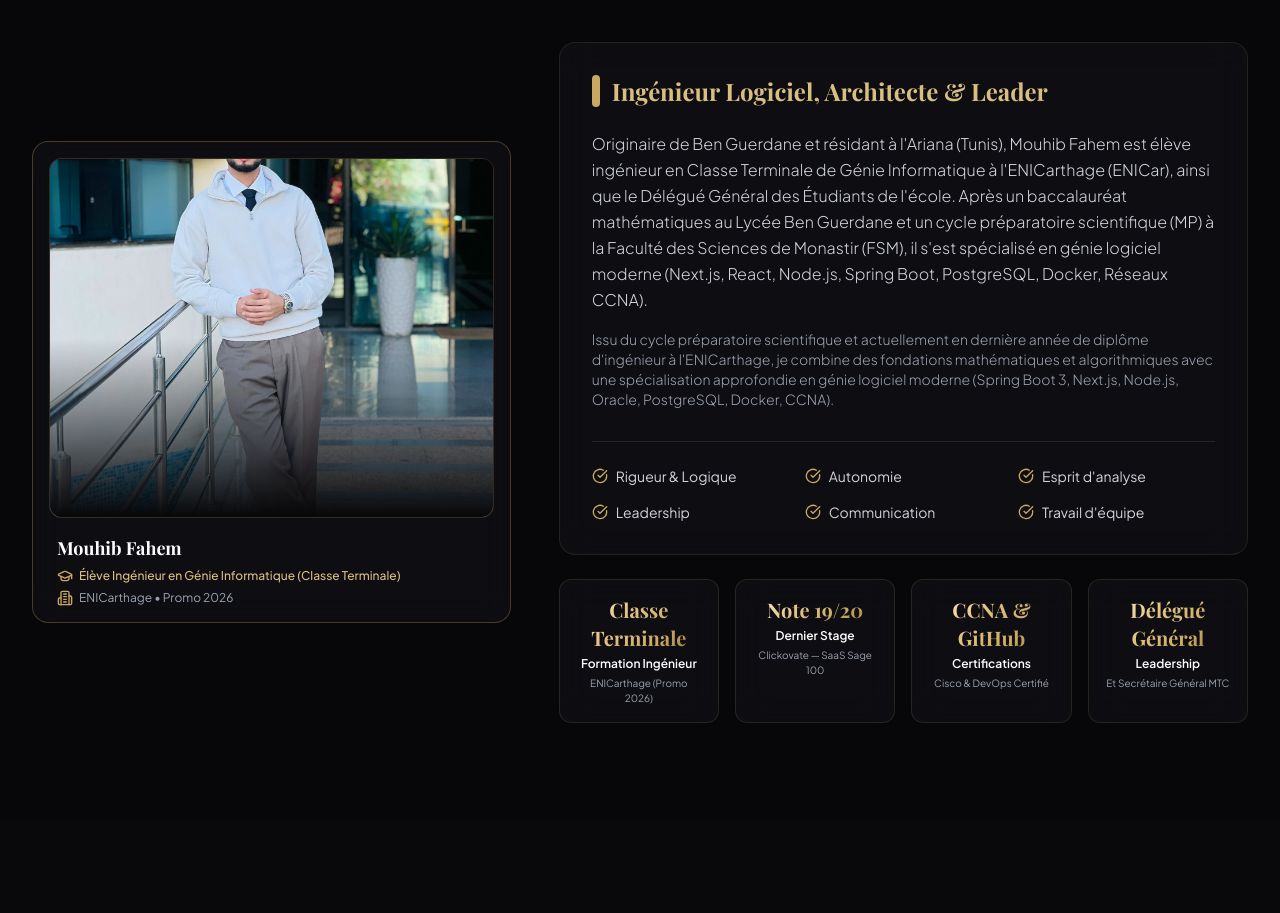
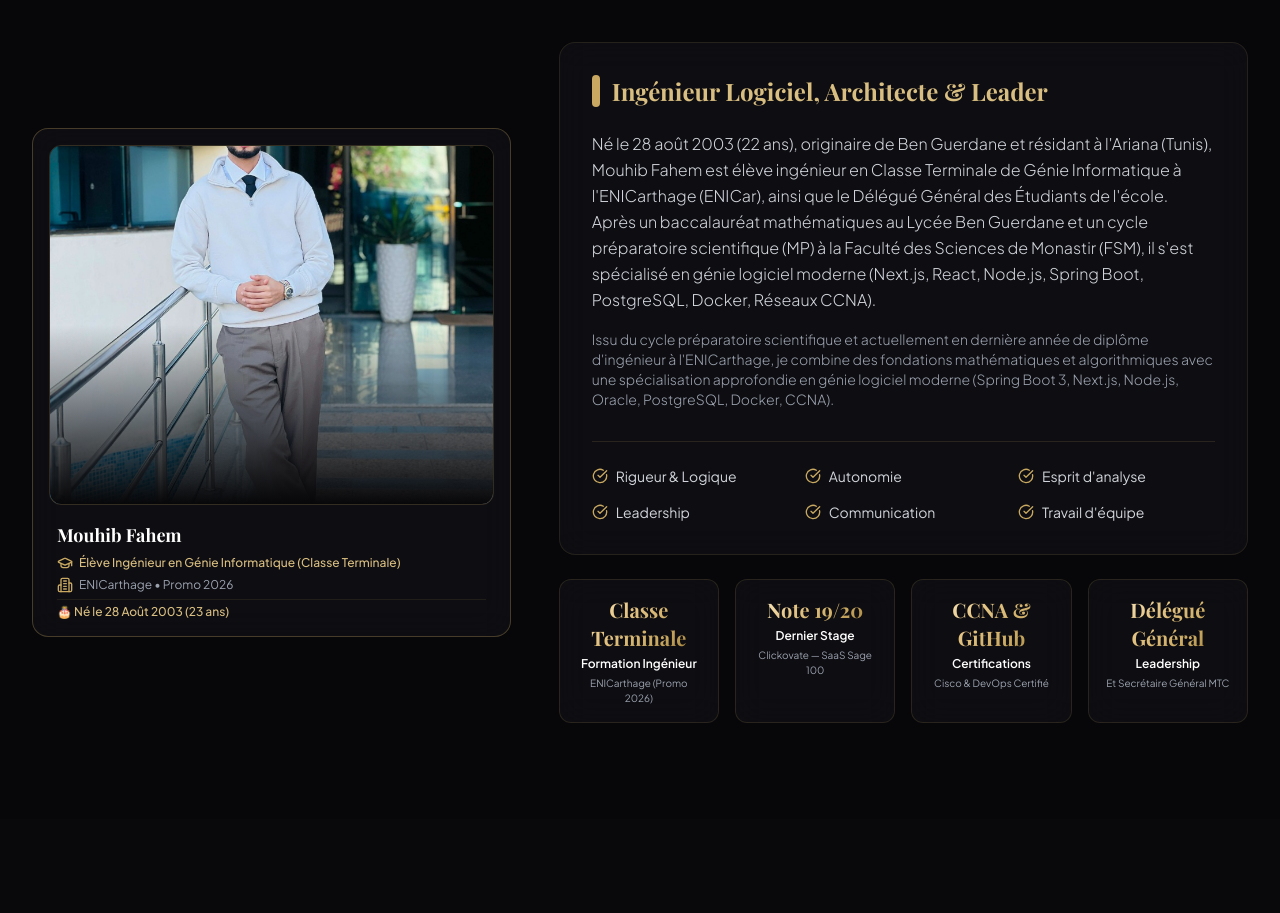
Before and after one commit to mouhibfahem/mouhibfahem.com, a Next.js app: page / in a window 1280 px wide. Shown: the part 1200-2113 px from the top of the page. Built offline with nearby package versions, Linux system fonts and the light colour scheme; a web font is replaced by a local one.

Commit message:
Add visible birth date (28/08/2003) and age (22 ans) badge to About section and bio

```diff
--- a/src/components/AboutSection.tsx
+++ b/src/components/AboutSection.tsx
@@ -61,6 +61,9 @@ export default function AboutSection() {
                 <div className="text-xs text-gray-400 flex items-center gap-1.5 justify-center sm:justify-start">
                   <Building2 className="w-4 h-4 text-gold-400" />
                   <span>ENICarthage • Promo 2026</span>
+                </div>
+                <div className="text-xs text-gold-300 font-medium pt-1 border-t border-gold-400/10 flex items-center gap-1.5 justify-center sm:justify-start">
+                  <span>🎂 Né le {personalData.birthDate} ({personalData.age})</span>
                 </div>
               </div>
             </div>
--- a/src/data/portfolioData.ts
+++ b/src/data/portfolioData.ts
@@ -60,6 +60,8 @@ export interface TechLogo {
 
 export const personalData = {
   name: "Mouhib Fahem",
+  birthDate: "28 Août 2003",
+  age: "23 ans",
   title: "Élève Ingénieur en Génie Informatique",
   grade: "Classe Terminale (Dernière année du cycle d'ingénieur)",
   subtitle: "Classe Terminale du Cycle d'Ingénieur • Promo 2026",
@@ -83,7 +85,7 @@ export const personalData = {
     "Réseaux CCNA Cisco",
     "Docker & DevOps Workflows"
   ],
-  bio: "Originaire de Ben Guerdane et résidant à l'Ariana (Tunis), Mouhib Fahem est élève ingénieur en Classe Terminale de Génie Informatique à l'ENICarthage (ENICar), ainsi que le Délégué Général des Étudiants de l'école. Après un baccalauréat mathématiques au Lycée Ben Guerdane et un cycle préparatoire scientifique (MP) à la Faculté des Sciences de Monastir (FSM), il s'est spécialisé en génie logiciel moderne (Next.js, React, Node.js, Spring Boot, PostgreSQL, Docker, Réseaux CCNA).",
+  bio: "Né le 28 août 2003 (22 ans), originaire de Ben Guerdane et résidant à l'Ariana (Tunis), Mouhib Fahem est élève ingénieur en Classe Terminale de Génie Informatique à l'ENICarthage (ENICar), ainsi que le Délégué Général des Étudiants de l'école. Après un baccalauréat mathématiques au Lycée Ben Guerdane et un cycle préparatoire scientifique (MP) à la Faculté des Sciences de Monastir (FSM), il s'est spécialisé en génie logiciel moderne (Next.js, React, Node.js, Spring Boot, PostgreSQL, Docker, Réseaux CCNA).",
   highlights: [
     { label: "Formation Ingénieur", value: "Classe Terminale", description: "ENICarthage (Promo 2026)" },
     { label: "Dernier Stage", value: "Note 19/20", description: "Clickovate — SaaS Sage 100" },
```
Also changed, not shown: public/llms.txt.
